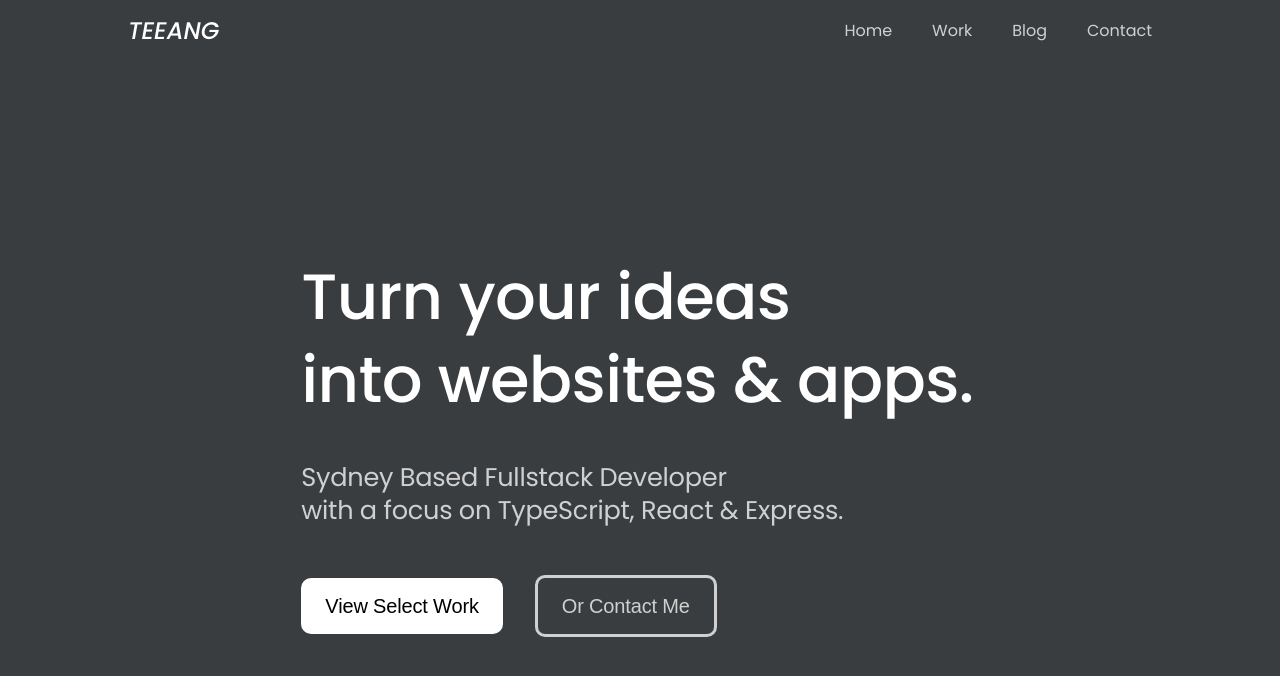
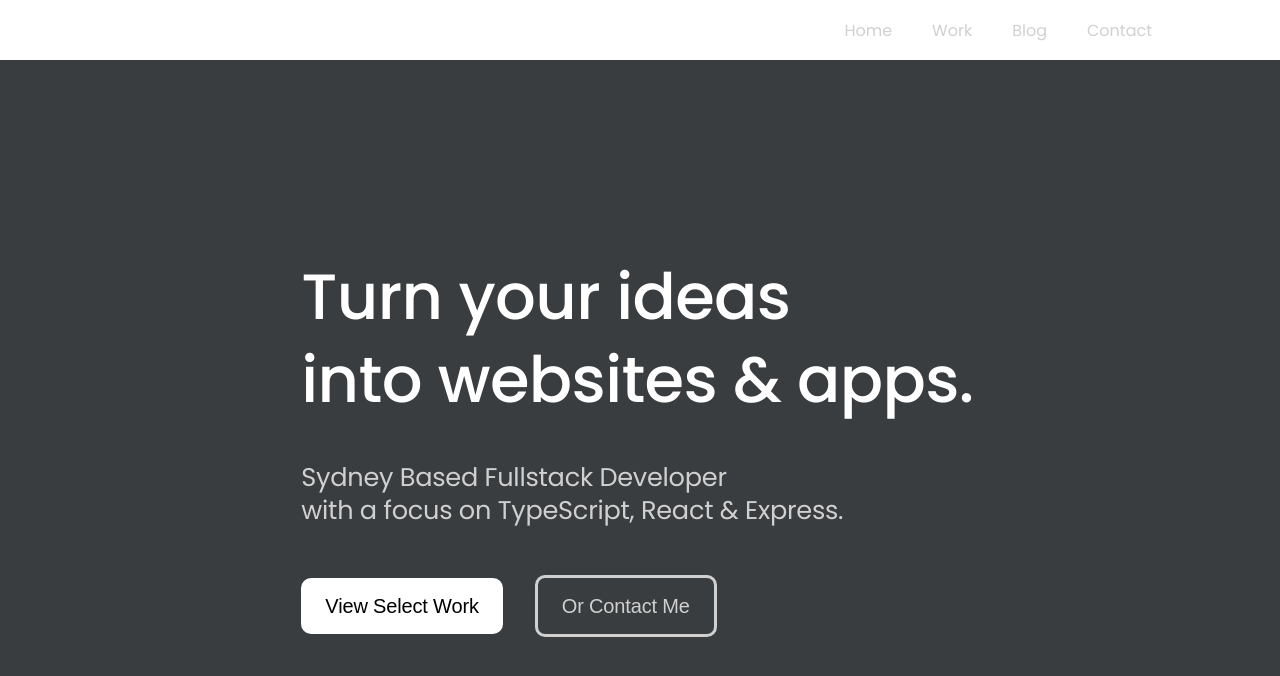
Before and after one commit to davidtaing/portfolio, a Next.js app: page / in a window 1280 px wide. Shown: the top 676 px of the page. Built offline with nearby package versions, Linux system fonts and the light colour scheme.

Commit message:
style: moved bg colour into Hero from globals

```diff
--- a/src/common/styles/globals.css
+++ b/src/common/styles/globals.css
@@ -22,7 +22,6 @@ body {
   margin: 0;
   font-family: Poppins, BlinkMacSystemFont, Segoe UI, Roboto, Oxygen, Ubuntu,
     Cantarell, Fira Sans, Droid Sans, Helvetica Neue, sans-serif;
-  background-color: var(--bg-clr-dark);
 }
 
 a {
--- a/src/containers/HeroSection/index.tsx
+++ b/src/containers/HeroSection/index.tsx
@@ -2,6 +2,7 @@ import styled from "styled-components";
 
 const StyledSection = styled.section`
   height: calc(100vh - 60px);
+  background-color: var(--bg-clr-dark);
 
   .content {
     margin: auto 0;
```
